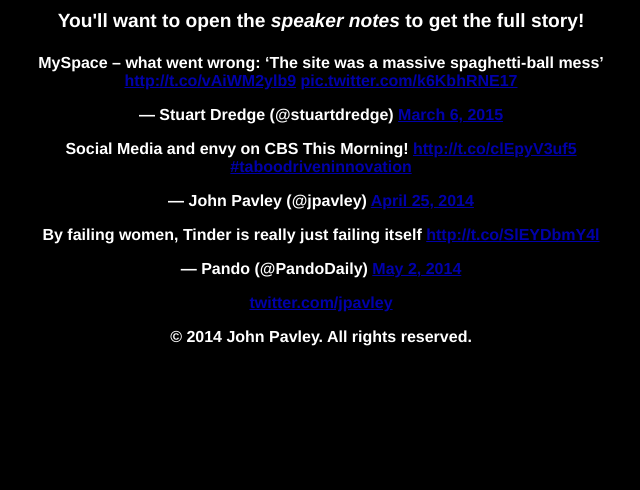
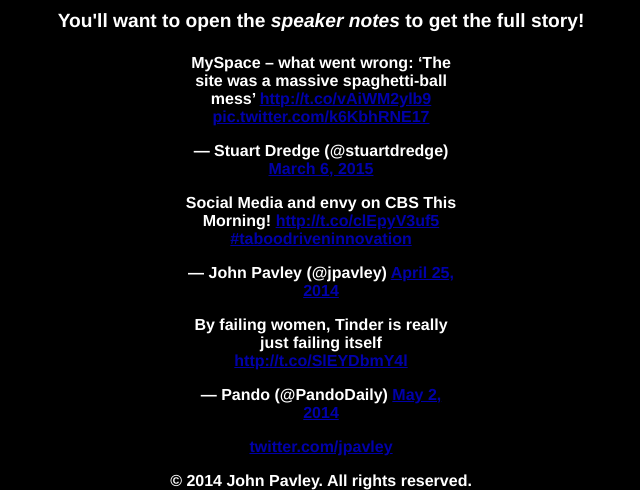
Before and after one commit to jpavley/jpavley.github.io, a Jekyll site: the page built from index.html, in a window 1280 px wide. Shown: the part 650-1140 px from the top of the page, without its empty margins (319-959 px from the left). Built offline with Jekyll 4.4.1, drawn with Linux system fonts in a browser that asks for light colours; Markdown is read by kramdown in place of the engine named in the settings; comment, search, counter and statistics services are not loaded; before the commit the page ends 996 px from its top, so only the background shows below that.

Commit message:
set width for centering twitter cards

```diff
--- a/css/taboo.css
+++ b/css/taboo.css
@@ -41,5 +41,5 @@
 .center {
   margin-left: auto;
   margin-right: auto;
-  width: 50%;
+  width: 280px;
 }
```
